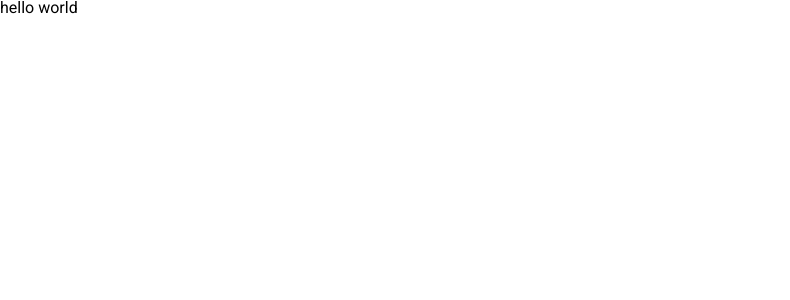
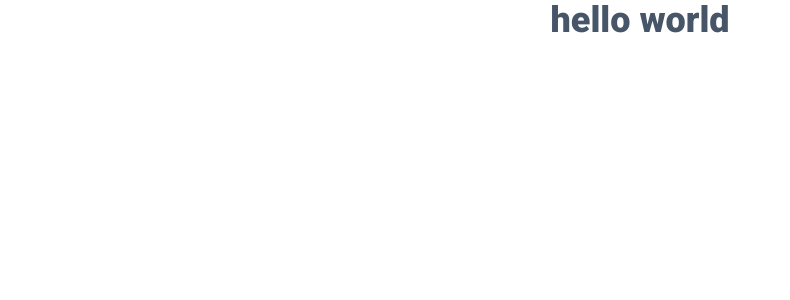
Before and after one commit to girldocode/magnifico-lp, a Next.js app: page / in a window 1280 px wide. Shown: the top 300 px of the page, without its empty margins (0-790 px from the left). Built offline with nearby package versions, Linux system fonts and the light colour scheme.

Commit message:
feat: develop MText atom

```diff
--- a/src/app/page.tsx
+++ b/src/app/page.tsx
@@ -1,3 +1,11 @@
+import { MText } from "@/components";
+
 export default function Home() {
-  return <div>hello world</div>;
+  return (
+    <main>
+      <MText as="h1" weight="extrabold" size="4xl" textAlign="center">
+        hello world
+      </MText>
+    </main>
+  );
 }
--- /dev/null
+++ b/src/components/Lv1_Atoms/MText/@types.ts
@@ -0,0 +1,89 @@
+import { Color, HeadingTag } from "@/~type";
+
+export type TextAs = HeadingTag | "p" | "span" | "strong";
+
+export type FontSize =
+  | "xs"
+  | "sm"
+  | "base"
+  | "lg"
+  | "xl"
+  | "2xl"
+  | "3xl"
+  | "4xl"
+  | "5xl"
+  | "6xl"
+  | "7xl"
+  | "8xl"
+  | "9xl";
+
+export type fluidSize =
+  | "xs"
+  | "sm"
+  | "base"
+  | "lg"
+  | "xl"
+  | "2xl"
+  | "3xl"
+  | "4xl"
+  | "5xl"
+  | "6xl"
+  | "7xl";
+
+export type TextLeading =
+  | "normal"
+  | "none"
+  | "shorter"
+  | "short"
+  | "tall"
+  | "taller";
+export type TextTracking =
+  | "normal"
+  | "wide"
+  | "wider"
+  | "widest"
+  | "tighter"
+  | "tight";
+
+export type TextWeight =
+  | "thin"
+  | "extralight"
+  | "light"
+  | "normal"
+  | "medium"
+  | "semibold"
+  | "bold"
+  | "extrabold"
+  | "black";
+
+export type TextStyle = "normal" | "italic";
+export type clamp = "1" | "2" | "3" | "4" | "5" | "6" | "none";
+export type TextAlign =
+  | "left"
+  | "center"
+  | "right"
+  | "justify"
+  | "start"
+  | "end";
+export type TextDecor = "none" | "underline" | "line-through" | "overline";
+export type TextTransform = "none" | "uppercase" | "lowercase" | "capitalize";
+export type offset = "0" | "1" | "2" | "4" | "8";
+
+export type TextColor = Color;
+
+export interface MTextProps {
+  children?: React.ReactNode;
+  color?: TextColor;
+  fluidSize?: fluidSize;
+  as?: TextAs;
+  size?: FontSize;
+  tracking?: TextTracking;
+  weight?: TextWeight;
+  style?: TextStyle;
+  clamp?: clamp;
+  textAlign?: TextAlign;
+  textDecor?: TextDecor;
+  textTransform?: TextTransform;
+  offset?: offset;
+  className?: string;
+}
--- a/src/components/Lv1_Atoms/MText/MText.tsx
+++ b/src/components/Lv1_Atoms/MText/MText.tsx
@@ -1,5 +1,185 @@
-const MText = () => {
-  return <div>MText</div>;
+import { $cx } from "@/lib";
+import {
+  clamp,
+  fluidSize,
+  FontSize,
+  MTextProps,
+  offset,
+  TextAlign,
+  TextColor,
+  TextDecor,
+  TextStyle,
+  TextTracking,
+  TextTransform,
+  TextWeight,
+} from "./@types";
+
+const MText: React.FC<MTextProps> = ({
+  children,
+  as = "p",
+  fluidSize,
+  size,
+  tracking = "normal",
+  weight = "normal",
+  style = "normal",
+  clamp = "none",
+  textAlign = "left",
+  textDecor = "none",
+  textTransform = "none",
+  offset = "0",
+  color = "blue-gray-600",
+  className,
+}) => {
+  const Tag = as;
+
+  // size
+  const sizeVariants: Record<FontSize, string> = {
+    xs: "font-xs",
+    sm: "font-sm",
+    base: "font-base",
+    lg: "font-lg",
+    xl: "font-xl",
+    "2xl": "font-2xl",
+    "3xl": "font-3xl",
+    "4xl": "font-4xl",
+    "5xl": "font-5xl",
+    "6xl": "font-6xl",
+    "7xl": "font-7xl",
+    "8xl": "font-8xl",
+    "9xl": "font-8xl",
+  };
+
+  // fluid size
+  const fluidSizeVariants: Record<fluidSize, string> = {
+    xs: "fluid-text-xs",
+    sm: "fluid-text-sm",
+    base: "fluid-text-base",
+    lg: "fluid-text-lg",
+    xl: "fluid-text-xl",
+    "2xl": "fluid-text-2xl",
+    "3xl": "fluid-text-3xl",
+    "4xl": "fluid-text-4xl",
+    "5xl": "fluid-text-5xl",
+    "6xl": "fluid-text-6xl",
+    "7xl": "fluid-text-7xl",
+  };
+
+  // letter spacing
+  const trackingVariants: Record<TextTracking, string> = {
+    tighter: "tracking-tighter",
+    tight: "tracking-tight",
+    normal: "tracking-normal",
+    wide: "tracking-wide",
+    wider: "tracking-wider",
+    widest: "tracking-widest",
+  };
+
+  // text weight
+  const weightVariants: Record<TextWeight, string> = {
+    thin: "font-thin",
+    extralight: "font-extralight",
+    light: "font-light",
+    normal: "font-normal",
+    medium: "font-medium",
+    semibold: "font-semibold",
+    bold: "font-bold",
+    extrabold: "font-extrabold",
+    black: "black",
+  };
+
+  // text style
+  const textStyleVariants: Record<TextStyle, string> = {
+    normal: "font-normal",
+    italic: "font-italic",
+  };
+
+  // clamp variants
+  const clampVariants: Record<clamp, string> = {
+    "1": "line-clamp-1",
+    "2": "line-clamp-2",
+    "3": "line-clamp-3",
+    "4": "line-clamp-4",
+    "5": "line-clamp-5",
+    "6": "line-clamp-6",
+    none: "none",
+  };
+
+  // text align
+  const textAlignVariants: Record<TextAlign, string> = {
+    left: "align-left",
+    center: "align-center",
+    right: "align-right",
+    justify: "align-justify",
+    start: "align-start",
+    end: "align-end",
+  };
+
+  // text decoration
+  const textDecorationVariants: Record<TextDecor, string> = {
+    none: "decor-no-underline",
+    underline: "decor-underline",
+    overline: "decor-overline",
+    "line-through": "decor-line-through",
+  };
+
+  // text transform
+  const textTransformVariants: Record<TextTransform, string> = {
+    none: "transform-normal-case",
+    uppercase: "transform-uppercase",
+    lowercase: "transform-lowercase",
+    capitalize: "transform-capitalize",
+  };
+
+  // offset variants
+  const offsetVariants: Record<offset, string> = {
+    "0": "outline-offset-0",
+    "1": "outline-offset-1",
+    "2": "outline-offset-2",
+    "4": "outline-offset-4",
+    "8": "outline-offset-8",
+  };
+
+  // clamp
+
+  // color variants
+  const colorVariants: Record<TextColor, string> = {
+    "blue-gray-900": "font-blue-gray-900",
+    "orange-600": "font-orange-600",
+    white: " font-white",
+    "yellow-400": "font-yellow-400",
+    "blue-600": "font-blue-600",
+    "blue-100": " font-blue-100",
+    "blue-800": "font-blue-800",
+    "blue-gray-600": "font-blue-gray-600",
+    "purple-100": "font-purple-100",
+    "purple-800": "font-purple-800",
+    "green-100": "font-green-100",
+    "green-800": "font-green-800",
+    "orange-400": "font-orange-400",
+    "blue-gray-200": " font-blue-gray-200",
+    "blue-gray-700": "font-blue-gray-700",
+    "blue-gray-400": "font-blue-gray-400",
+    "blue-gray-100": "font-blue-gray-100",
+    "Purple-900": "font-purple-900",
+    "Purple-600": "font-purple-600",
+    "blue-gray-300": "font-blue-gray-300",
+  };
+
+  const classes = $cx(
+    sizeVariants[size as keyof typeof sizeVariants],
+    trackingVariants[tracking],
+    weightVariants[weight],
+    textStyleVariants[style],
+    clampVariants[clamp],
+    textAlignVariants[textAlign],
+    textDecorationVariants[textDecor],
+    textTransformVariants[textTransform],
+    offsetVariants[offset],
+    fluidSizeVariants[fluidSize as keyof typeof fluidSizeVariants],
+    colorVariants[color],
+    className
+  );
+  return <Tag className={classes}>{children}</Tag>;
 };
 
 export default MText;
--- a/src/components/Lv1_Atoms/index.ts
+++ b/src/components/Lv1_Atoms/index.ts
@@ -0,0 +1 @@
+export { default as MText } from "./MText/MText";
--- a/src/components/index.ts
+++ b/src/components/index.ts
@@ -0,0 +1 @@
+export * from "./Lv1_Atoms";
```
